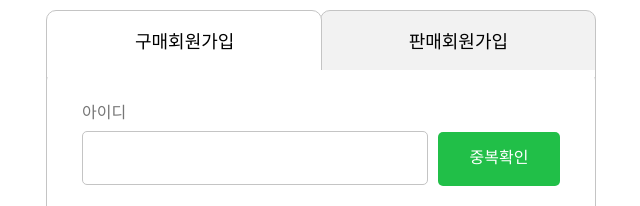
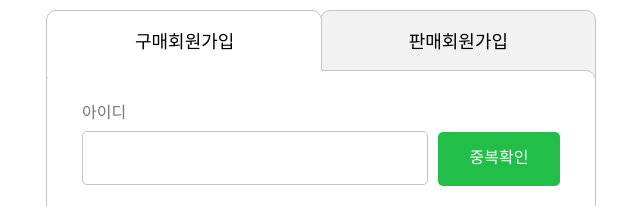
Before and after one commit to siwoon1602/OpenMarket_Service, a plain HTML site: page join.html in a window 1280 px wide. Shown: the part 240-446 px from the top of the page, 319-959 px from the left. Drawn offline with Linux system fonts and the light colour scheme; a web font is replaced by a local one.

Commit message:
:art: 회원가입 페이지 탭 whiteBox 클래스 추가

```diff
--- a/join.html
+++ b/join.html
@@ -18,7 +18,7 @@
     <li class="buyer_join btn_on">구매회원가입</li>
     <div class="join_white_box"></div>
     <li class="seller_join btn_off">판매회원가입</li>
-    <div class="join_white_box_R"></div>
+    <div class="join_white_box_R hide"></div>
   </ul>
   <form action="https://estapi.openmarket.weniv.co.kr/accounts/buyer/signup/" class="join_box" method="POST">
     <div class="idForm">
```
